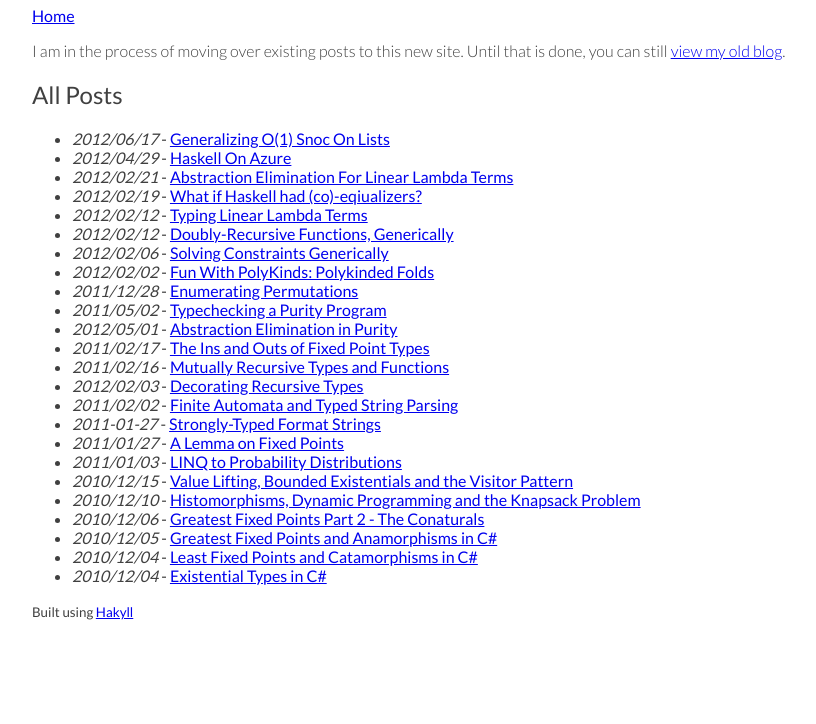
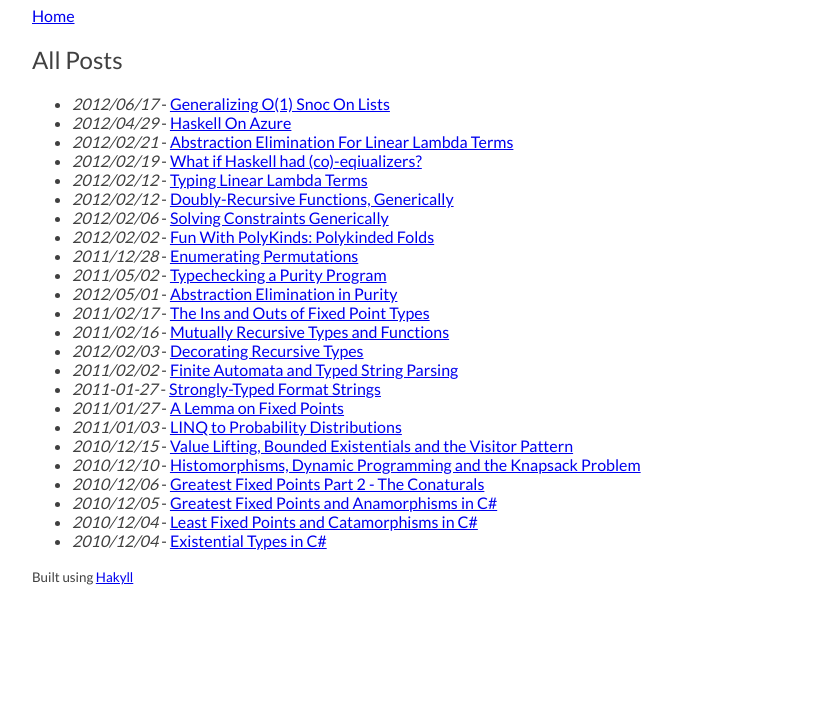
Before and after one commit to paf31/blog.functorial.com, a plain HTML site: page index.html in a window 1280 px wide. Shown: the part 76-800 px from the top of the page, without its empty margins (128-944 px from the left). Drawn offline with nearby package versions, Linux system fonts and the light colour scheme; some packages are replaced by stand-ins of ours.

Commit message:
Fix index.html

```diff
--- a/index.html
+++ b/index.html
@@ -30,9 +30,7 @@
                 <a href="./index.html">Home</a>
             </div>
 
-            <p>I am in the process of moving over existing posts to this new site. Until that is done, you can still <a href="http://typesandotherdistractions.com" target="_blank">view my old blog</a>.</p>
-
-<h2>All Posts</h2>
+            <h2>All Posts</h2>
 
 <ul>
     <li>
```
